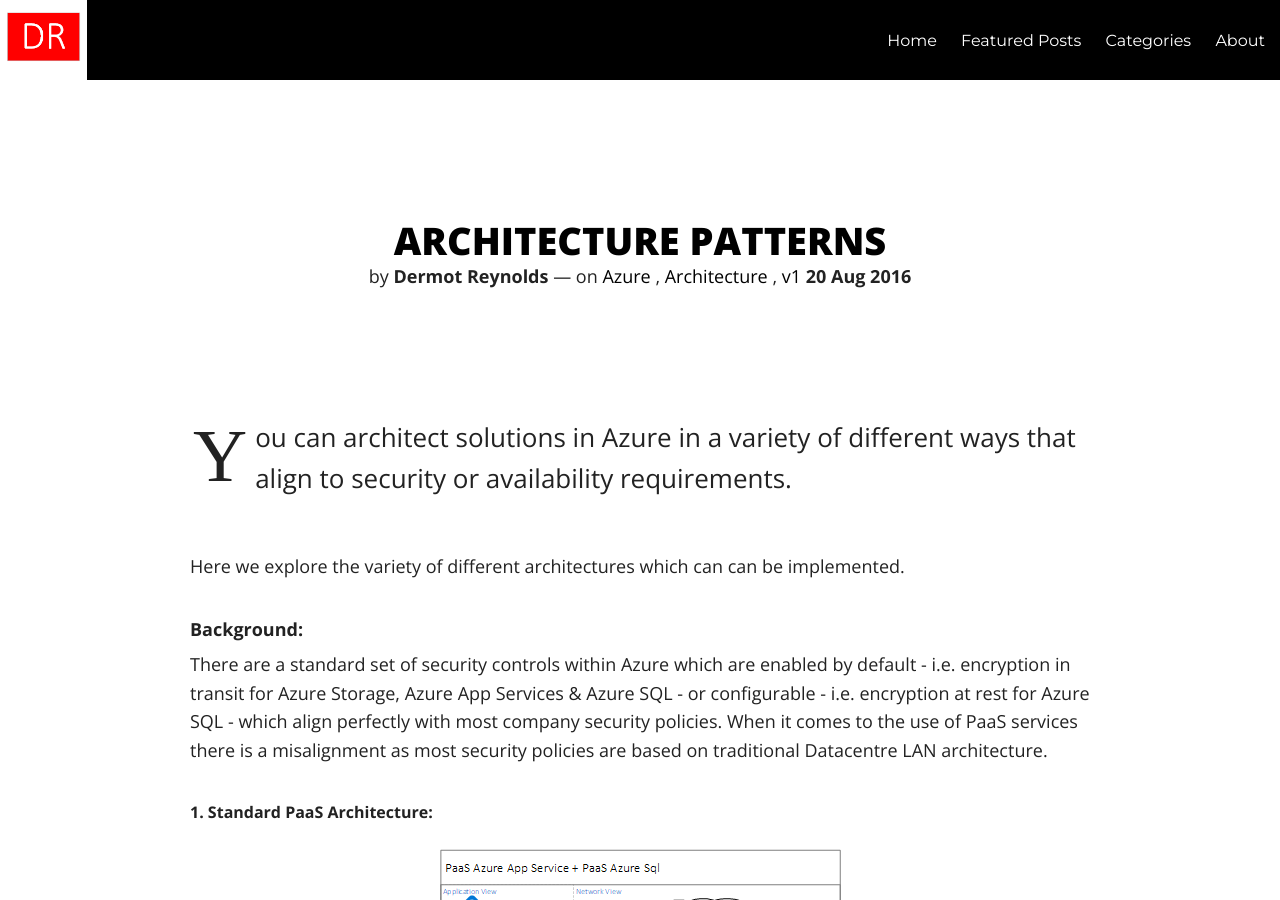
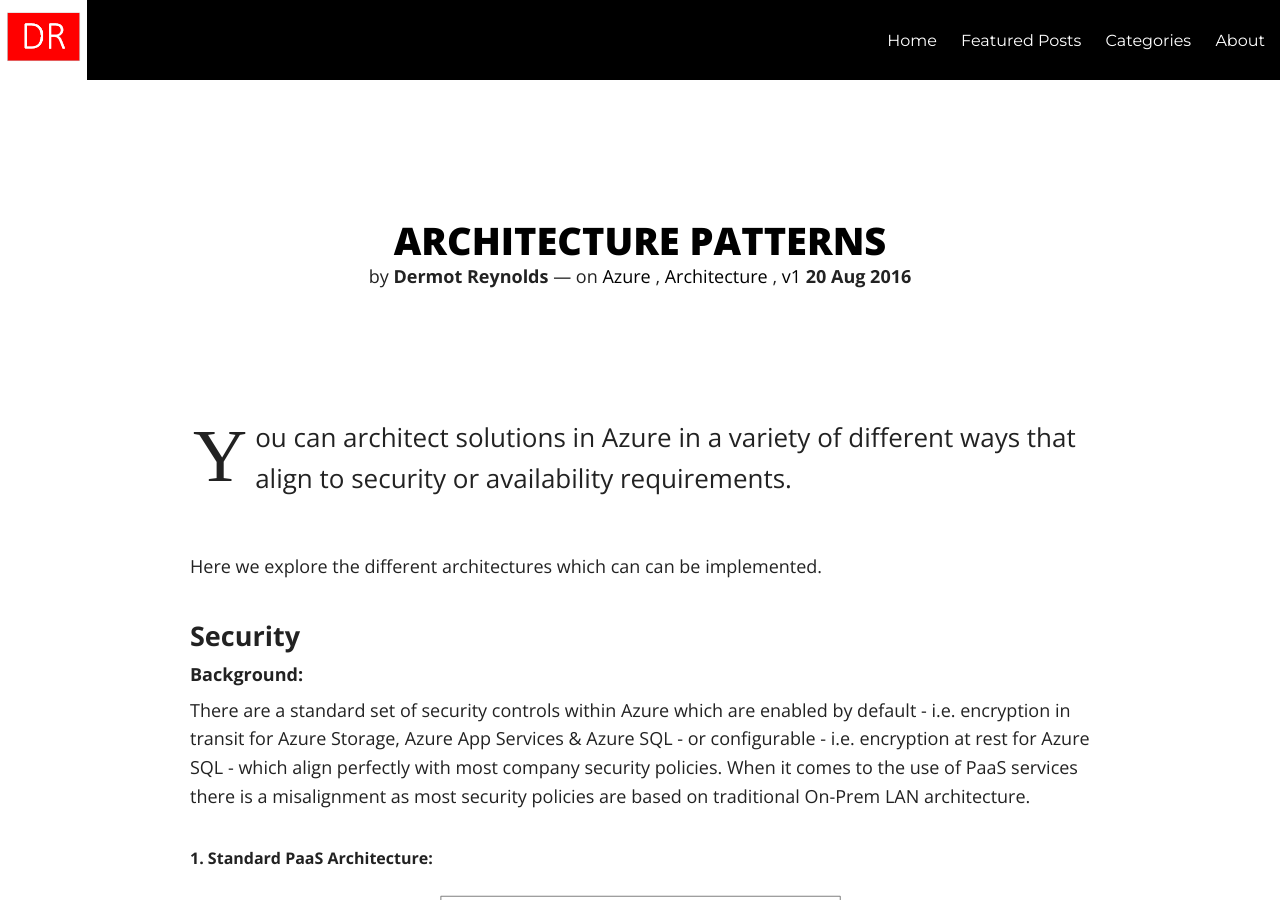
Before and after one commit to dermotreynolds/old.dermotreynolds.github.io, a Jekyll site: the page built from _posts/inprogress/2018-06-20-0-architecture-patterns.md, in a window 1280 px wide and 900 px high. Built offline with Jekyll 4.4.1, drawn with Linux system fonts in a browser that asks for light colours; nearby versions of some CDN libraries.

Commit message:
Full End To End

```diff
--- a/_posts/inprogress/2018-06-20-0-architecture-patterns.md
+++ b/_posts/inprogress/2018-06-20-0-architecture-patterns.md
@@ -9,10 +9,13 @@ tags: [Azure, Architecture, v1]
 ---
 You can architect solutions in Azure in a variety of different ways that align to security or availability requirements.
 
-Here we explore the variety of different architectures  which can can be implemented.
+Here we explore the different architectures which can can be implemented.
+
+### Security
 
 ##### Background:
-There are a standard set of security controls within Azure which are enabled by default - i.e. encryption in transit for Azure Storage, Azure App Services & Azure SQL - or configurable - i.e. encryption at rest for Azure SQL - which align perfectly with most company security policies. When it comes to the use of PaaS services there is a misalignment as most security policies are based on traditional Datacentre LAN architecture.
+
+There are a standard set of security controls within Azure which are enabled by default - i.e. encryption in transit for Azure Storage, Azure App Services & Azure SQL - or configurable - i.e. encryption at rest for Azure SQL - which align perfectly with most company security policies. When it comes to the use of PaaS services there is a misalignment as most security policies are based on traditional On-Prem LAN architecture.
 
 
 ###### 1. Standard PaaS Architecture:
```
